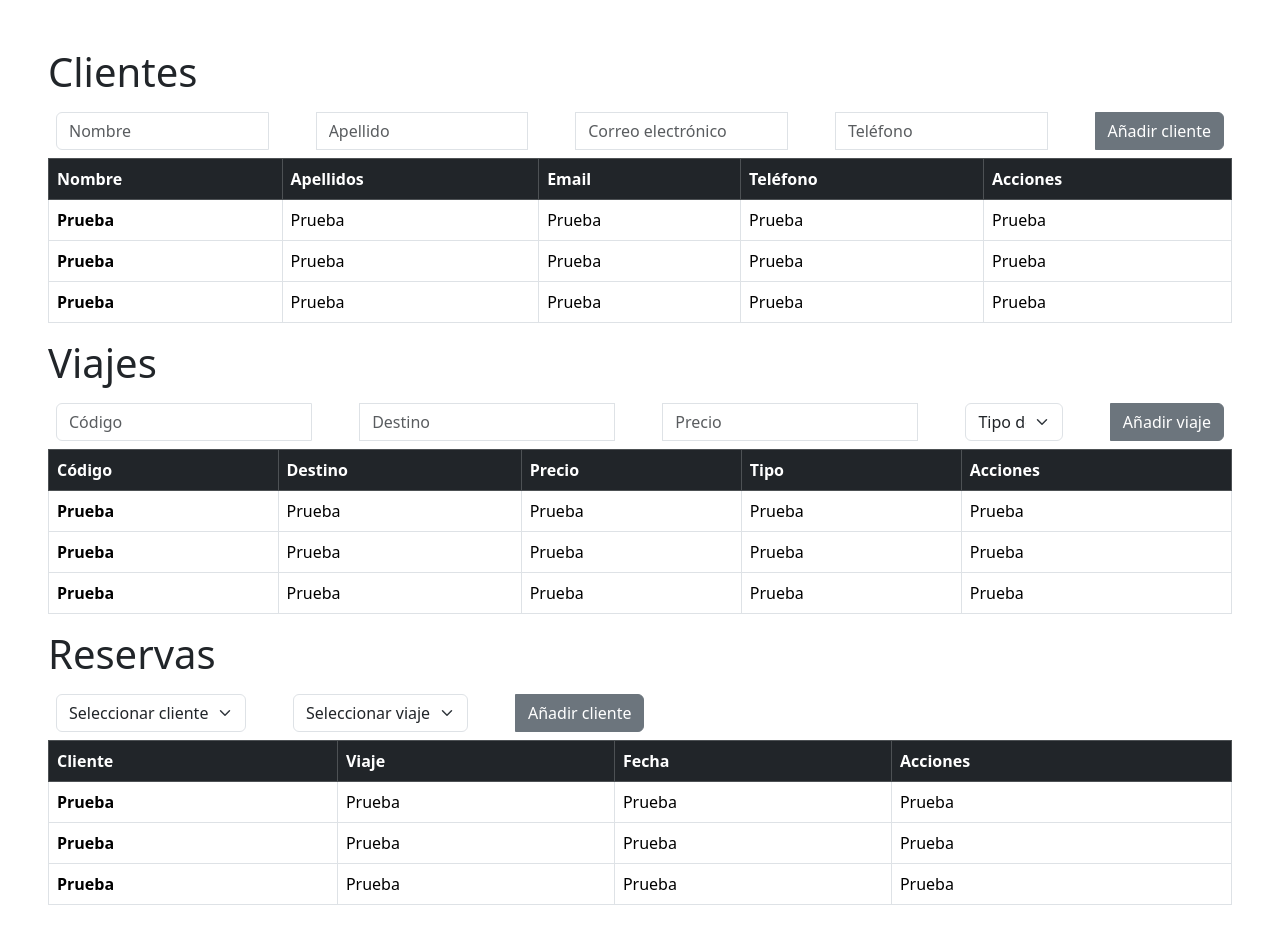
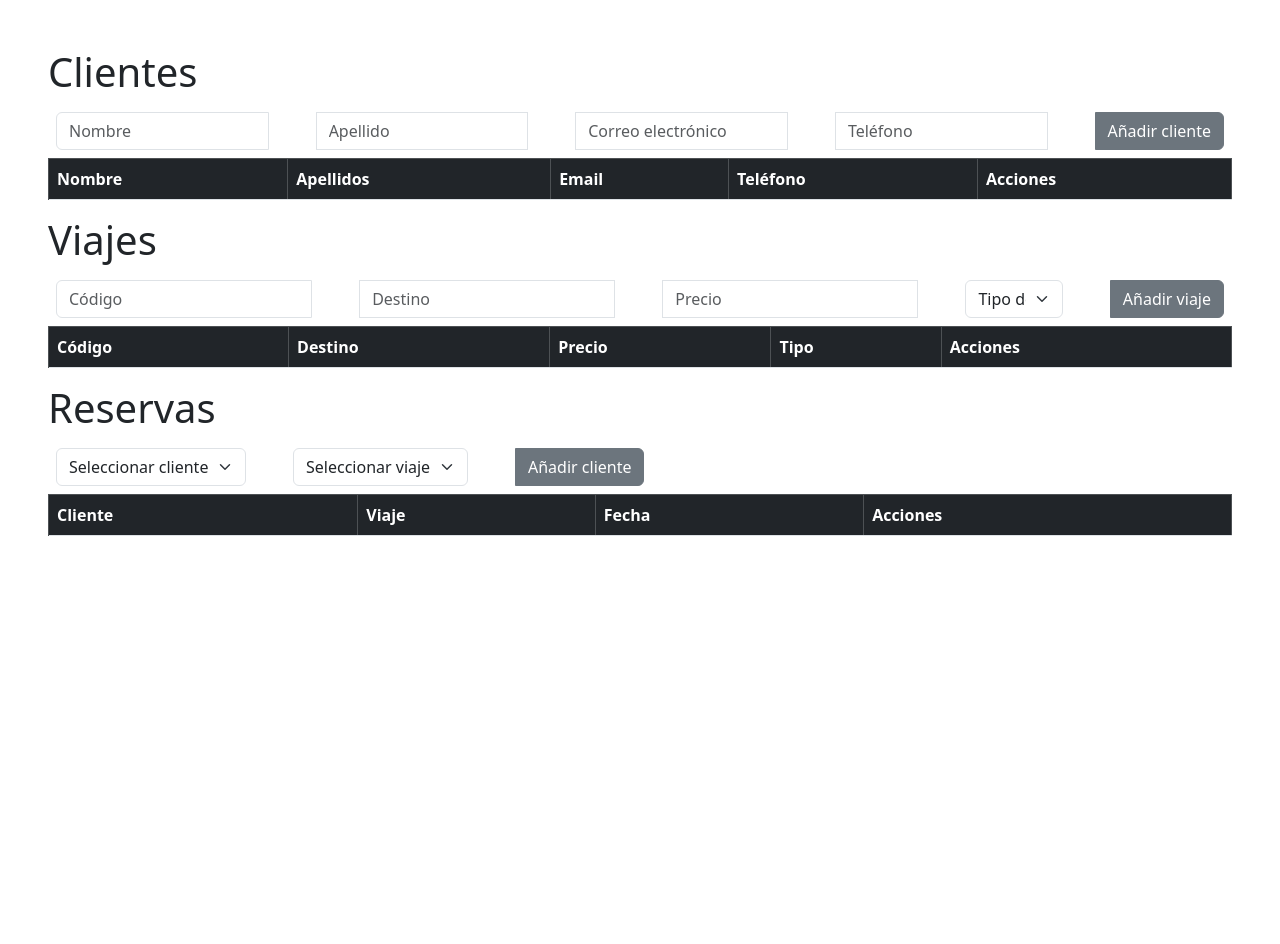
Before and after one commit to Xavivo/Travelling_CRUD_JS, a plain HTML site: page index.html in a window 1280 px wide. After the commit the page ends 800 px from the top, so only its background shows below. Drawn offline with nearby package versions, Linux system fonts and the light colour scheme.

Commit message:
Template completed

```diff
--- a/index.html
+++ b/index.html
@@ -36,24 +36,12 @@
     </thead>
     <tbody>
       <tr>
-        <th scope="row">Prueba</th>
-        <td>Prueba</td>
-        <td>Prueba</td>
-        <td>Prueba</td>
-        <td>Prueba</td>
+
       </tr>
       <tr>
-        <th scope="row">Prueba</th>
-        <td>Prueba</td>
-        <td>Prueba</td>
-        <td>Prueba</td>
-        <td>Prueba</td>
+
       </tr>
-      <th scope="row">Prueba</th>
-      <td>Prueba</td>
-      <td>Prueba</td>
-      <td>Prueba</td>
-      <td>Prueba</td>
+
     </tbody>
   </table>
 
@@ -89,24 +77,12 @@
     </thead>
     <tbody>
       <tr>
-        <th scope="row">Prueba</th>
-        <td>Prueba</td>
-        <td>Prueba</td>
-        <td>Prueba</td>
-        <td>Prueba</td>
+
       </tr>
       <tr>
-        <th scope="row">Prueba</th>
-        <td>Prueba</td>
-        <td>Prueba</td>
-        <td>Prueba</td>
-        <td>Prueba</td>
+
       </tr>
-      <th scope="row">Prueba</th>
-      <td>Prueba</td>
-      <td>Prueba</td>
-      <td>Prueba</td>
-      <td>Prueba</td>
+
     </tbody>
   </table>
 
@@ -140,21 +116,12 @@
     </thead>
     <tbody>
       <tr>
-        <th scope="row">Prueba</th>
-        <td>Prueba</td>
-        <td>Prueba</td>
-        <td>Prueba</td>
+
       </tr>
       <tr>
-        <th scope="row">Prueba</th>
-        <td>Prueba</td>
-        <td>Prueba</td>
-        <td>Prueba</td>
+
       </tr>
-      <th scope="row">Prueba</th>
-      <td>Prueba</td>
-      <td>Prueba</td>
-      <td>Prueba</td>
+
     </tbody>
   </table>
 
```
Also changed, not shown: script.js (+32 -1 lines).
